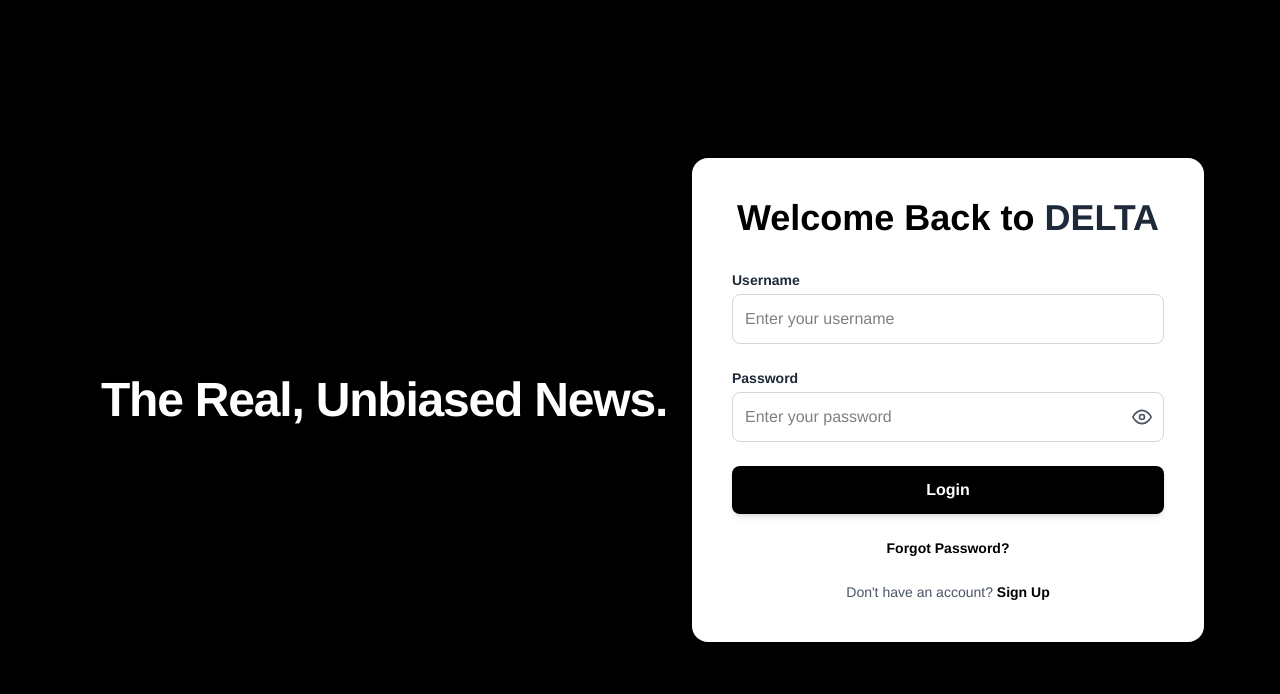
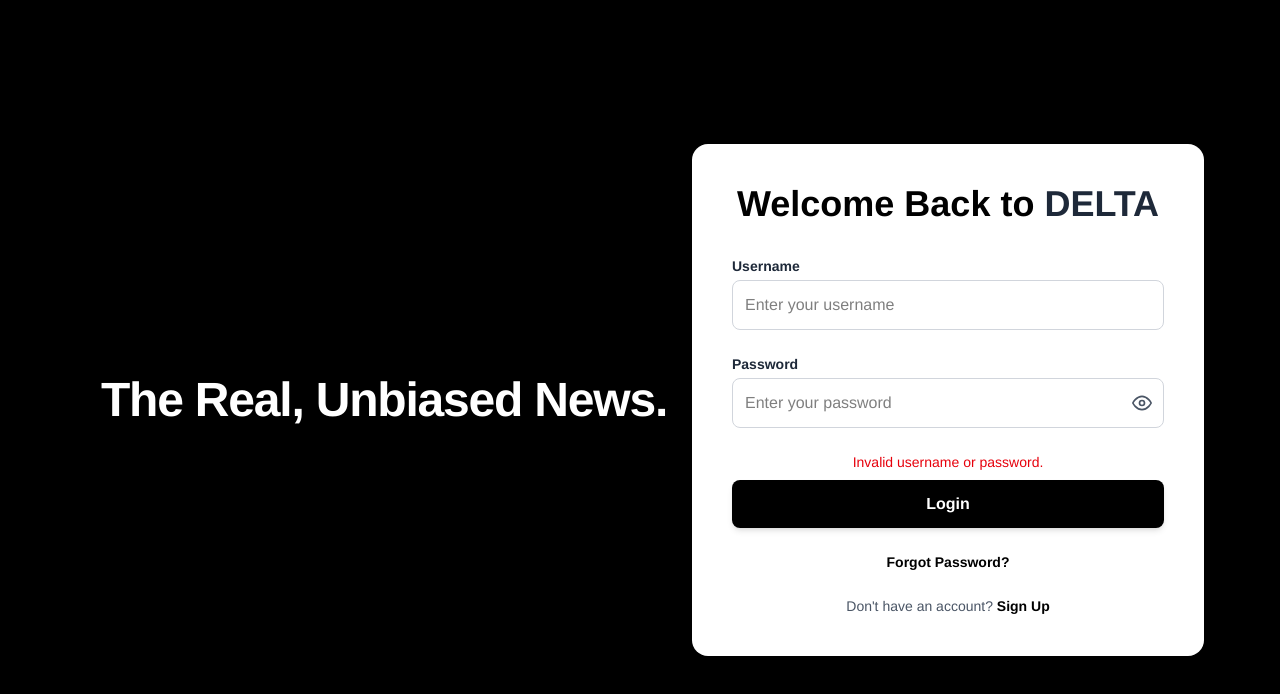
Before and after one commit to vipulgupta28/Delta, a React (Vite) app in the folder Frontend/: page / in a window 1280 px wide. Both pictures are taken after a click on the button "Login". Shown: the top 694 px of the page. Built offline with nearby package versions, Linux system fonts and the light colour scheme; no server answers.

Commit message:
Login.tsx

```diff
--- a/Frontend/src/components/Login.tsx
+++ b/Frontend/src/components/Login.tsx
@@ -120,6 +120,17 @@ const Login: React.FC = () => {
   animate={{ y: 0, opacity: 1 }}
   transition={{ duration: 0.5, delay: 0.8 }}
 >
+  {error && (
+    <motion.div
+      className="text-red-600 text-sm text-center font-medium mb-2"
+      initial={{ opacity: 0 }}
+      animate={{ opacity: 1 }}
+      transition={{ duration: 0.3 }}
+    >
+      {error}
+    </motion.div>
+  )}
+
   {loading ? (
     <div className="text-center text-gray-700 font-medium">
       Logging in...
@@ -131,7 +142,6 @@ const Login: React.FC = () => {
     </div>
   ) : (
     <motion.button
-
       onClick={handleLogin}
       className="w-full hover:cursor-pointer bg-black text-white p-3 rounded-lg font-semibold shadow-md transition-all duration-300"
     >
@@ -139,6 +149,7 @@ const Login: React.FC = () => {
     </motion.button>
   )}
 </motion.div>
+
 
 
           <motion.p
```
Lines whose indentation alone changed are shown as unchanged.
